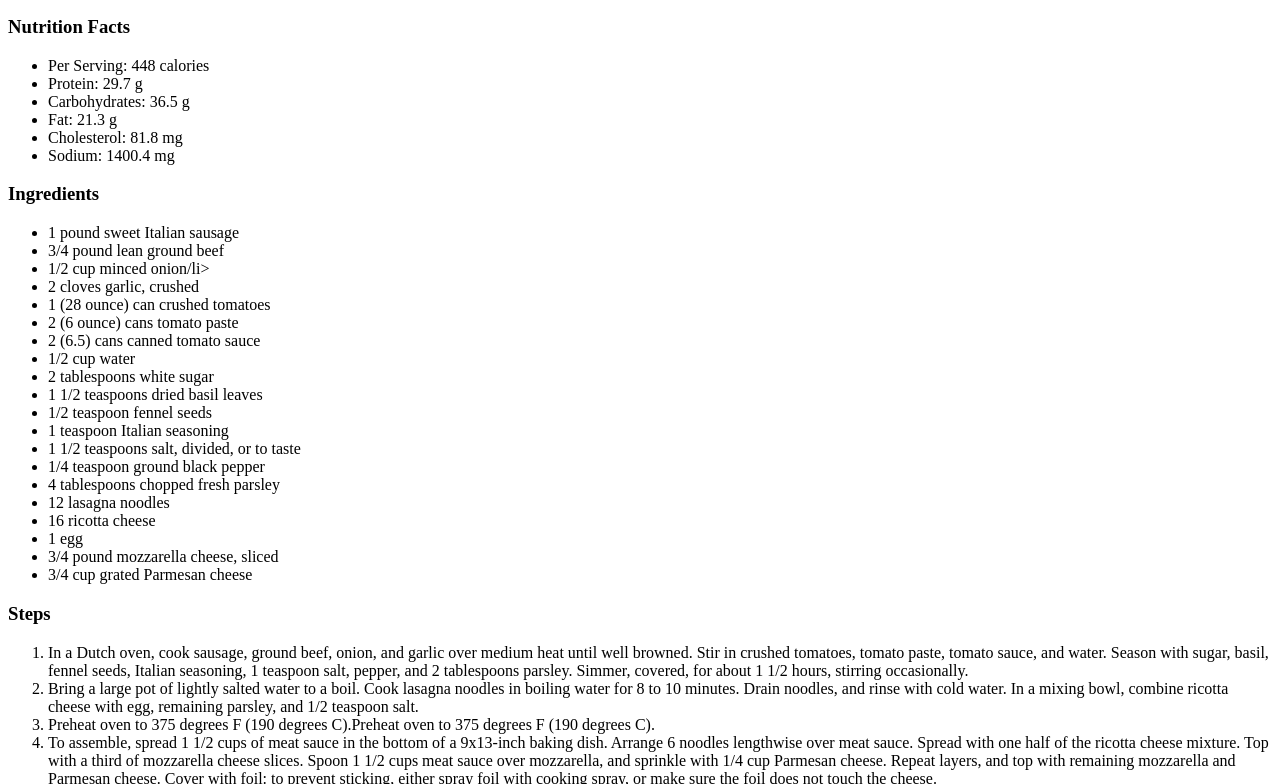
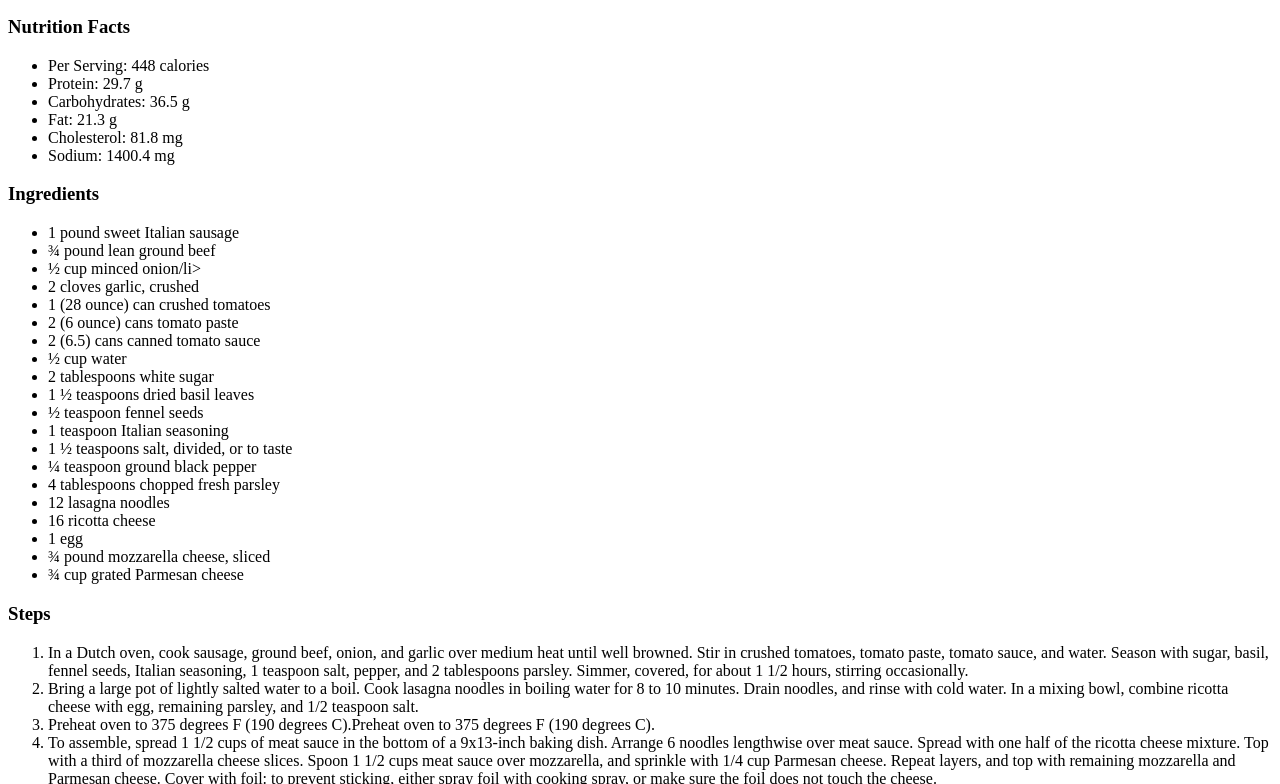
Before and after one commit to laibrian/odin-recipes, a plain HTML site: page recipes/lasagna.html in a window 1280 px wide. Shown: the part 471-1255 px from the top of the page. Drawn offline with Linux system fonts and the light colour scheme.

Commit message:
Edit Lasagna Ingredients

```diff
--- a/recipes/lasagna.html
+++ b/recipes/lasagna.html
@@ -41,25 +41,25 @@
 
         <ul>
             <li>1 pound sweet Italian sausage</li>
-            <li>3/4 pound lean ground beef</li>
-            <li>1/2 cup minced onion/li>
+            <li>¾ pound lean ground beef</li>
+            <li>½ cup minced onion/li>
             <li>2 cloves garlic, crushed</li>
             <li>1 (28 ounce) can crushed tomatoes</li>
             <li>2 (6 ounce) cans tomato paste</li>
             <li>2 (6.5) cans canned tomato sauce</li>
-            <li>1/2 cup water</li>
+            <li>½ cup water</li>
             <li>2 tablespoons white sugar</li>
-            <li>1 1/2 teaspoons dried basil leaves</li>
-            <li>1/2 teaspoon fennel seeds</li>
+            <li>1 ½ teaspoons dried basil leaves</li>
+            <li>½ teaspoon fennel seeds</li>
             <li>1 teaspoon Italian seasoning</li>
-            <li>1 1/2 teaspoons salt, divided, or to taste</li>
-            <li>1/4 teaspoon ground black pepper</li>
+            <li>1 ½ teaspoons salt, divided, or to taste</li>
+            <li>¼ teaspoon ground black pepper</li>
             <li>4 tablespoons chopped fresh parsley</li>
             <li>12 lasagna noodles</li>
             <li>16 ricotta cheese</li>
             <li>1 egg</li>
-            <li>3/4 pound mozzarella cheese, sliced</li>
-            <li>3/4 cup grated Parmesan cheese</li>
+            <li>¾ pound mozzarella cheese, sliced</li>
+            <li>¾ cup grated Parmesan cheese</li>
         </ul>
 
         <h3>Steps</h3>
```
